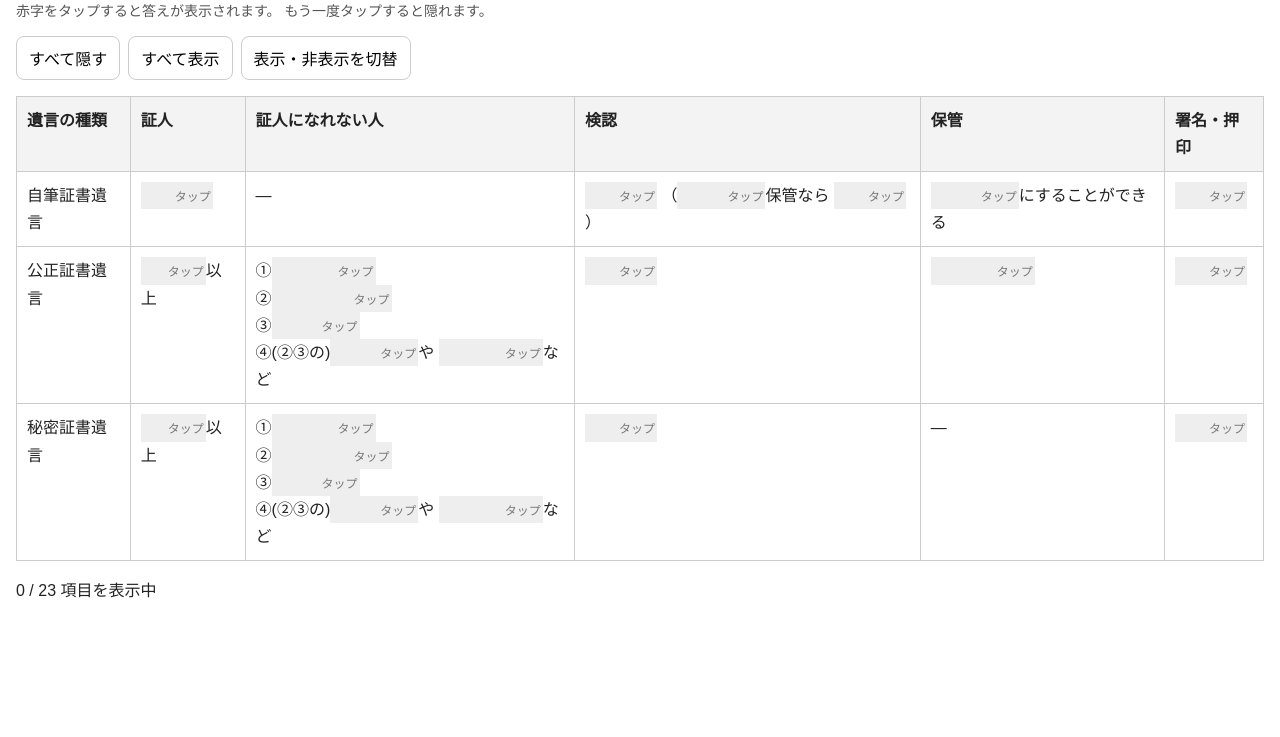
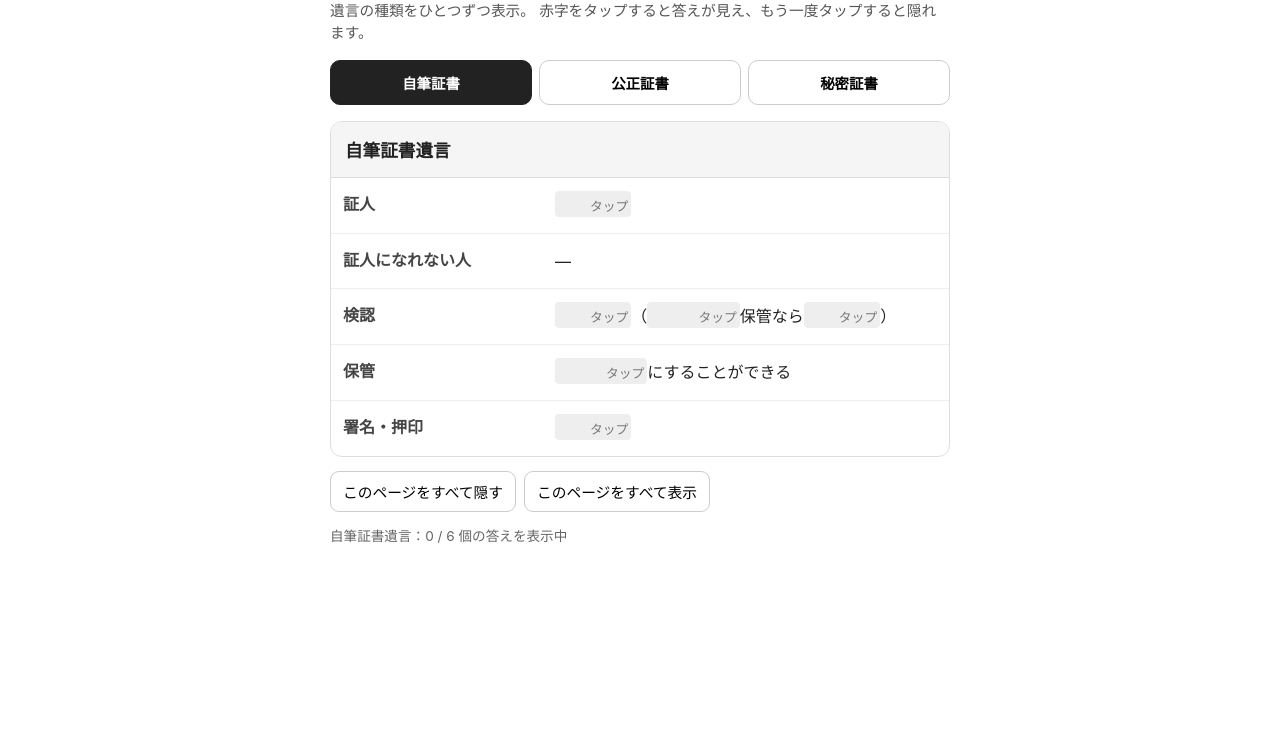
Before and after one commit to nharuka4915-lgtm/yuigon, a plain HTML site: page index.html in a window 1280 px wide. Shown: the part 63-800 px from the top of the page. Drawn offline with Linux system fonts and the light colour scheme.

Commit message:
Refactor HTML structure and update styles

```diff
--- a/index.html
+++ b/index.html
@@ -1,3 +1,4 @@
+
 
 <!DOCTYPE html>
 <html lang="ja">
@@ -7,58 +8,78 @@
 <title>遺言の種類 暗記アプリ</title>
 
 <style>
+:root {
+  --red: #d71920;
+  --line: #ddd;
+  --soft: #f5f5f5;
+}
+* { box-sizing: border-box; }
 body {
-  font-family: sans-serif;
-  margin: 16px;
+  margin: 0;
+  padding: 18px 14px 30px;
+  font-family: -apple-system, BlinkMacSystemFont, sans-serif;
   color: #222;
+  background: white;
 }
-h1 {
-  font-size: 22px;
-}
+main { max-width: 620px; margin: 0 auto; }
+h1 { font-size: 1.3rem; margin: 0 0 8px; }
 .note {
   color: #555;
-  font-size: 14px;
+  font-size: .92rem;
+  line-height: 1.5;
+  margin-bottom: 16px;
 }
-.tools {
-  display: flex;
-  flex-wrap: wrap;
-  gap: 8px;
-  margin: 16px 0;
+.tabs {
+  display: grid;
+  grid-template-columns: repeat(3, 1fr);
+  gap: 7px;
+  margin-bottom: 16px;
 }
-button {
-  cursor: pointer;
-  font: inherit;
+.tab {
+  padding: 11px 5px;
+  border: 1px solid #ccc;
+  border-radius: 10px;
+  background: white;
+  font-size: .9rem;
+  font-weight: 600;
 }
-.tool {
-  padding: 9px 12px;
-  border: 1px solid #ccc;
-  border-radius: 8px;
-  background: white;
+.tab.active {
+  background: #222;
+  color: white;
+  border-color: #222;
 }
-table {
-  width: 100%;
-  border-collapse: collapse;
-  min-width: 850px;
+.card {
+  border: 1px solid var(--line);
+  border-radius: 12px;
+  overflow: hidden;
 }
-th, td {
-  border: 1px solid #ccc;
-  padding: 10px;
-  text-align: left;
-  vertical-align: top;
-  line-height: 1.7;
+.card-title {
+  padding: 15px 14px;
+  font-size: 1.1rem;
+  font-weight: 700;
+  background: var(--soft);
+  border-bottom: 1px solid var(--line);
 }
-th {
-  background: #f3f3f3;
+.item {
+  display: grid;
+  grid-template-columns: minmax(105px, 34%) 1fr;
+  gap: 10px;
+  padding: 13px 12px;
+  border-bottom: 1px solid #eee;
+  align-items: start;
 }
-.table-wrap {
-  overflow-x: auto;
-}
+.item:last-child { border-bottom: 0; }
+.label { font-weight: 600; color: #444; }
+.answer { line-height: 1.8; }
 .reveal {
-  border: none;
+  display: inline;
+  border: 0;
+  padding: 1px 3px;
+  border-radius: 4px;
   background: transparent;
-  color: red;
-  font-weight: bold;
-  padding: 0 2px;
+  color: var(--red);
+  font-weight: 700;
+  font-size: 1rem;
   text-decoration: underline dotted;
   text-underline-offset: 3px;
 }
@@ -66,124 +87,167 @@ th {
   color: transparent;
   background: #eee;
   text-decoration: none;
+  user-select: none;
 }
 .reveal.hidden::after {
   content: "タップ";
   color: #777;
-  font-size: 12px;
-  font-weight: normal;
+  font-size: .8rem;
+  font-weight: 500;
+}
+.tools {
+  display: flex;
+  flex-wrap: wrap;
+  gap: 8px;
+  margin: 14px 0 10px;
+}
+.tool {
+  padding: 9px 12px;
+  border: 1px solid #ccc;
+  border-radius: 9px;
+  background: white;
+  font-size: .92rem;
+}
+.status { font-size: .85rem; color: #666; }
+@media (max-width: 380px) {
+  body { padding: 14px 9px 24px; }
+  .item { grid-template-columns: 100px 1fr; gap: 7px; }
+  .tab { font-size: .82rem; }
 }
 </style>
 </head>
 
 <body>
+<main>
   <h1>遺言の種類 暗記アプリ</h1>
   <p class="note">
-赤字をタップすると答えが表示されます。
-もう一度タップすると隠れます。
+    遺言の種類をひとつずつ表示。
+    赤字をタップすると答えが見え、もう一度タップすると隠れます。
   </p>
 
+  <nav class="tabs">
+    <button class="tab active" data-kind="hand">自筆証書</button>
+    <button class="tab" data-kind="public">公正証書</button>
+    <button class="tab" data-kind="secret">秘密証書</button>
+  </nav>
+
+  <section class="card" id="card"></section>
+
   <div class="tools">
-  <button class="tool" onclick="setAll(true)">すべて隠す</button>
-  <button class="tool" onclick="setAll(false)">すべて表示</button>
-  <button class="tool" onclick="toggleAll()">表示・非表示を切替</button>
+    <button class="tool" id="hideAll">このページをすべて隠す</button>
+    <button class="tool" id="showAll">このページをすべて表示</button>
   </div>
-
-<div class="table-wrap">
-<table>
-<thead>
-<tr>
-  <th>遺言の種類</th>
-  <th>証人</th>
-  <th>証人になれない人</th>
-  <th>検認</th>
-  <th>保管</th>
-  <th>署名・押印</th>
-</tr>
-</thead>
-
-<tbody>
-<tr>
-  <td>自筆証書遺言</td>
-  <td><button class="reveal">不要</button></td>
-  <td>―</td>
-  <td>
-    <button class="reveal">必要</button>
-    （<button class="reveal">法務局</button>保管なら
-    <button class="reveal">不要</button>）
-  </td>
-  <td><button class="reveal">法務局</button>にすることができる</td>
-  <td><button class="reveal">必要</button></td>
-</tr>
-
-<tr>
-  <td>公正証書遺言</td>
-  <td><button class="reveal">2人</button>以上</td>
-  <td>
-    ①<button class="reveal">未成年者</button><br>
-    ②<button class="reveal">推定相続人</button><br>
-    ③<button class="reveal">受遺者</button><br>
-    ④(②③の)<button class="reveal">配偶者</button>や
-    <button class="reveal">直系血族</button>など
-  </td>
-  <td><button class="reveal">不要</button></td>
-  <td><button class="reveal">公証役場</button></td>
-  <td><button class="reveal">不要</button></td>
-</tr>
-
-<tr>
-  <td>秘密証書遺言</td>
-  <td><button class="reveal">2人</button>以上</td>
-  <td>
-    ①<button class="reveal">未成年者</button><br>
-    ②<button class="reveal">推定相続人</button><br>
-    ③<button class="reveal">受遺者</button><br>
-    ④(②③の)<button class="reveal">配偶者</button>や
-    <button class="reveal">直系血族</button>など
-  </td>
-  <td><button class="reveal">必要</button></td>
-  <td>―</td>
-  <td><button class="reveal">必要</button></td>
-</tr>
-</tbody>
-</table>
-</div>
-
-<p id="status"></p>
+  <p class="status" id="status"></p>
+</main>
 
 <script>
-const answers = document.querySelectorAll(".reveal");
+const data = {
+  hand: {
+    title: "自筆証書遺言",
+    rows: [
+      ["証人", [["不要", true]]],
+      ["証人になれない人", [["―", false]]],
+      ["検認", [
+        ["必要", true], ["（", false], ["法務局", true],
+        ["保管なら", false], ["不要", true], ["）", false]
+      ]],
+      ["保管", [["法務局", true], ["にすることができる", false]]],
+      ["署名・押印", [["必要", true]]]
+    ]
+  },
+  public: {
+    title: "公正証書遺言",
+    rows: [
+      ["証人", [["2人", true], ["以上", false]]],
+      ["証人になれない人", [
+        ["①", false], ["未成年者", true], ["　②", false],
+        ["推定相続人", true], ["　③", false], ["受遺者", true],
+        ["　④(②③の)", false], ["配偶者", true],
+        ["や", false], ["直系血族", true], ["など", false]
+      ]],
+      ["検認", [["不要", true]]],
+      ["保管", [["公証役場", true]]],
+      ["署名・押印", [["不要", true]]]
+    ]
+  },
+  secret: {
+    title: "秘密証書遺言",
+    rows: [
+      ["証人", [["2人", true], ["以上", false]]],
+      ["証人になれない人", [
+        ["①", false], ["未成年者", true], ["　②", false],
+        ["推定相続人", true], ["　③", false], ["受遺者", true],
+        ["　④(②③の)", false], ["配偶者", true],
+        ["や", false], ["直系血族", true], ["など", false]
+      ]],
+      ["検認", [["必要", true]]],
+      ["保管", [["―", false]]],
+      ["署名・押印", [["必要", true]]]
+    ]
+  }
+};
 
-answers.forEach(button => {
+const card = document.getElementById("card");
+const tabs = [...document.querySelectorAll(".tab")];
+const status = document.getElementById("status");
+let current = "hand";
+
+function render(kind) {
+  current = kind;
+  tabs.forEach(tab => {
+    tab.classList.toggle("active", tab.dataset.kind === kind);
+  });
+
+  const entry = data[kind];
+  card.innerHTML =
+    `<div class="card-title">${entry.title}</div>` +
+    entry.rows.map(([label, parts]) =>
+      `<div class="item">
+        <div class="label">${label}</div>
+        <div class="answer">${
+          parts.map(([text, red]) => red
+            ? `<button class="reveal hidden" type="button">${text}</button>`
+            : `<span>${text}</span>`
+          ).join("")
+        }</div>
+      </div>`
+    ).join("");
+
+  card.querySelectorAll(".reveal").forEach(button => {
     button.addEventListener("click", () => {
       button.classList.toggle("hidden");
       updateStatus();
     });
   });
 
+  updateStatus();
+}
+
 function setAll(hide) {
-  answers.forEach(button => {
+  card.querySelectorAll(".reveal").forEach(button => {
     button.classList.toggle("hidden", hide);
   });
   updateStatus();
 }
 
-function toggleAll() {
-  const anyVisible = [...answers].some(
+function updateStatus() {
+  const answers = [...card.querySelectorAll(".reveal")];
+  const visible = answers.filter(
     button => !button.classList.contains("hidden")
-  );
-  setAll(anyVisible);
+  ).length;
+
+  status.textContent =
+    `${data[current].title}：${visible} / ${answers.length} 個の答えを表示中`;
 }
 
-function updateStatus() {
-  const visible = [...answers].filter(
-    button => !button.classList.contains("hidden")
-  ).length;
-  document.getElementById("status").textContent =
-    `${visible} / ${answers.length} 項目を表示中`;
-}
+tabs.forEach(tab => {
+  tab.addEventListener("click", () => render(tab.dataset.kind));
+});
 
-setAll(true);
+document.getElementById("hideAll").addEventListener("click", () => setAll(true));
+document.getElementById("showAll").addEventListener("click", () => setAll(false));
+
+render("hand");
 </script>
 </body>
 </html>
```
Lines whose indentation alone changed are shown as unchanged.
